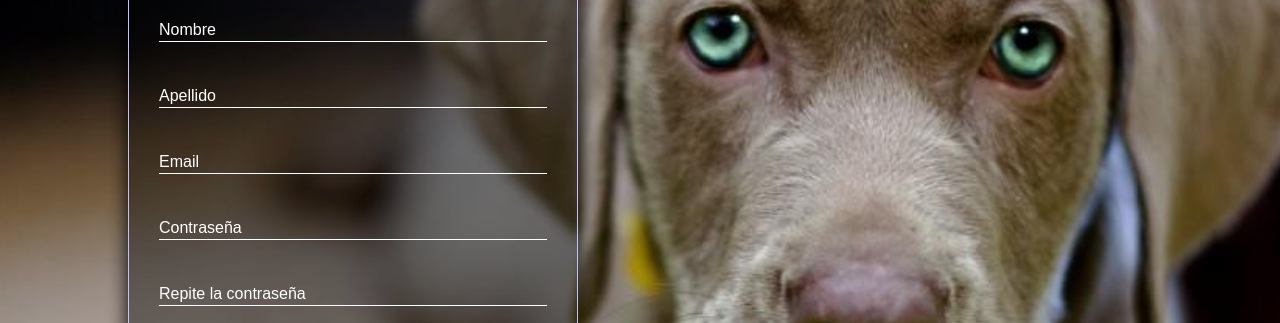
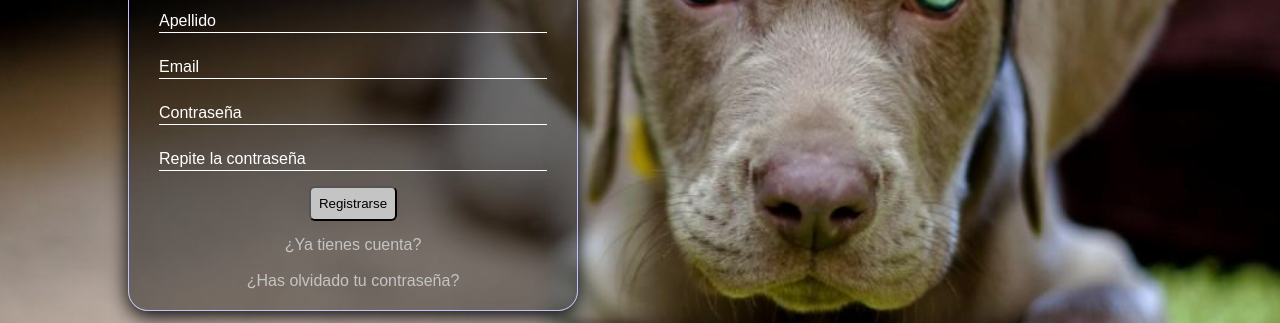
Before and after one commit to IvanCasavieja/AnimalNet, a website: page index.html in a window 1280 px wide. Shown: the part 216-539 px from the top of the page. Drawn offline with Linux system fonts and the light colour scheme.

Commit message:
se modifica tam. de formulario de registro.

```diff
--- a/scss/_adoptanos.scss
+++ b/scss/_adoptanos.scss
@@ -4,7 +4,6 @@
     display: flex;
     align-items: center;
     justify-content: center;
-    min-height: 100vh;
     flex-wrap: wrap;
     margin-bottom: 30px;
     width: 100%;
--- a/scss/login.scss
+++ b/scss/login.scss
@@ -31,7 +31,8 @@ body {
     border-radius: 20px;
     overflow: hidden;
     box-shadow: 0px 5px 20px;
-    margin-top: 100px;
+    margin-top: 55px;
+    margin-bottom: -100px;
 
     h1 {
         color: white;
@@ -44,8 +45,8 @@ body {
     }
     input {
         width: 100%;
-        margin-bottom: 20px;
-        margin-top: 20px;
+        margin-bottom: 10px;
+        margin-top: 10px;
         padding: 5px;
         background: none;
         color: white;
@@ -60,18 +61,18 @@ body {
     label {
         position: absolute;
         left: 0;
-        top: 25px;
+        top: 15px;
         pointer-events: none;
         color: white;
         transition: 0.5s;
     }
     input:focus ~ label {
-        top: -8px;
-        font-size: 15px;
+        top: -5px;
+        font-size: 14px;
     }
     input:valid ~ label {
-        top: -8px;
-        font-size: 15px;
+        top: -5px;
+        font-size: 14px;
     }
     input:focus,
     input:valid {
@@ -81,8 +82,9 @@ body {
         overflow: hidden;
         display: table;
         margin: auto;
-        margin-bottom: 20px;
-        padding: 10px;
+        margin-bottom: 15px;
+        margin-top: 5px;
+        padding: 8px;
         border-radius: 6px;
         transition: 0.3s;
         color: black;
@@ -96,16 +98,14 @@ body {
     }
     a {
         display: table;
-        margin: 2px auto;
+        margin: 0px auto;
         text-align: center;
         text-decoration: none;
         color: $colorlinks;
-
         transition: 0.3s;
     }
     a:hover {
         color: white;
-
         background: none;
     }
     @media (max-width: 580px) {
```
Also changed, not shown: css/login.css, imagenes/imagenlogo.png (deleted).
